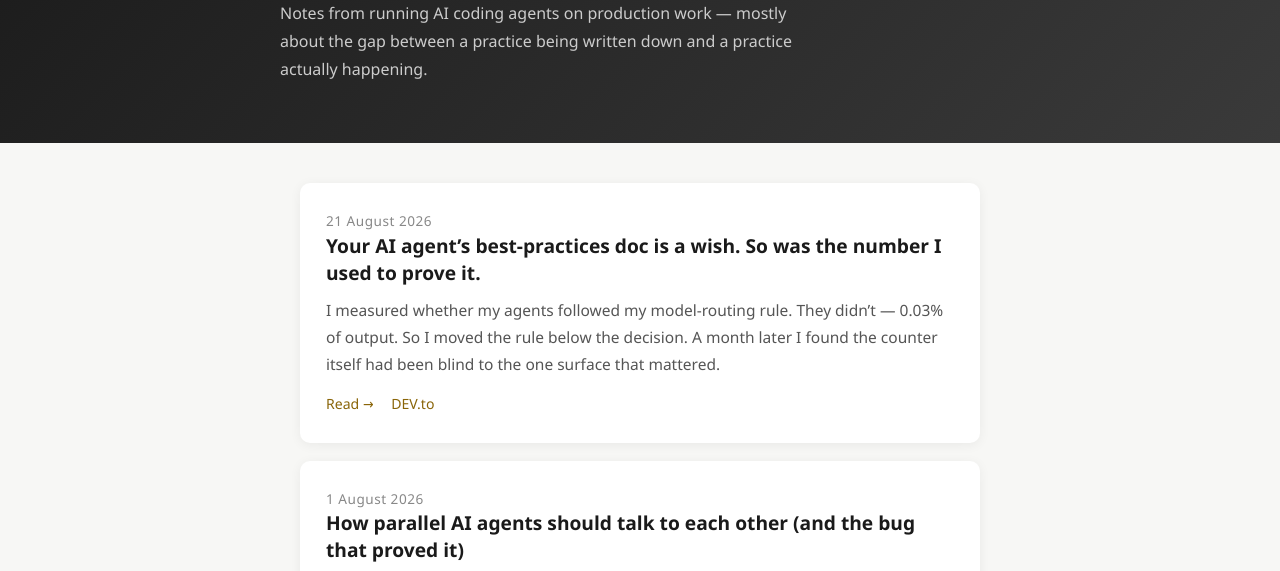
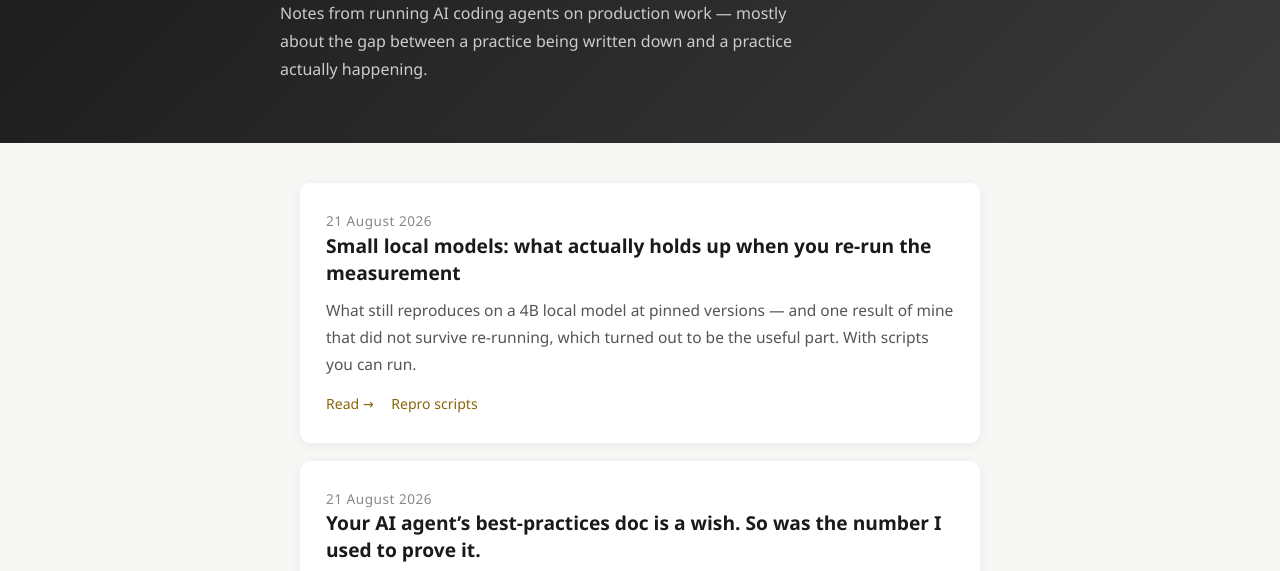
Before and after one commit to ahmadyaseen35-coder/ahmadyaseen35-coder.github.io, a plain HTML site: page writing/index.html in a window 1280 px wide. Shown: the part 169-740 px from the top of the page. Drawn offline with Linux system fonts and the light colour scheme.

Commit message:
writing: index — add small-local-models

```diff
--- a/writing/index.html
+++ b/writing/index.html
@@ -38,6 +38,16 @@
 
   <article>
     <div class="date">21 August 2026</div>
+    <h2><a href="/writing/small-local-models.html">Small local models: what actually holds up when you re-run the measurement</a></h2>
+    <p>What still reproduces on a 4B local model at pinned versions &mdash; and one result of mine that did not survive re-running, which turned out to be the useful part. With scripts you can run.</p>
+    <div class="links">
+      <a href="/writing/small-local-models.html">Read &rarr;</a>
+      <a href="https://github.com/ahmadyaseen35-coder/local-model-field-notes-repro">Repro scripts</a>
+    </div>
+  </article>
+
+  <article>
+    <div class="date">21 August 2026</div>
     <h2><a href="/writing/audit-the-counter.html">Your AI agent&rsquo;s best-practices doc is a wish. So was the number I used to prove it.</a></h2>
     <p>I measured whether my agents followed my model-routing rule. They didn&rsquo;t &mdash; 0.03% of output. So I moved the rule below the decision. A month later I found the counter itself had been blind to the one surface that mattered.</p>
     <div class="links">
```
